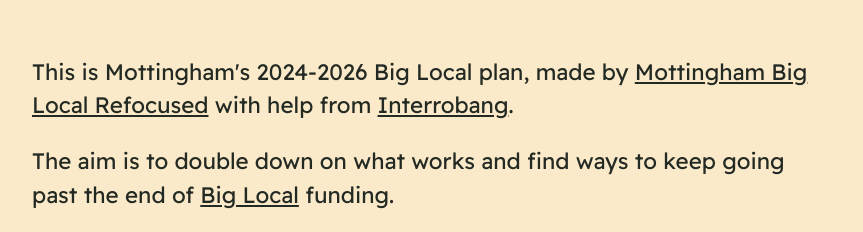
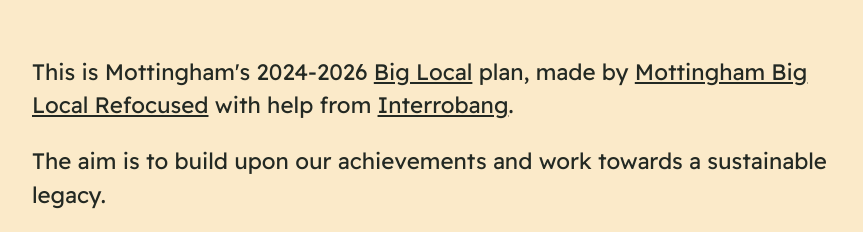
Before and after one commit to interrobang-uk/mottingham, a website built with Parcel: page src/index.html in a window 1280 px wide. Shown: the part 223-455 px from the top of the page, without its empty margins (208-1071 px from the left). Built offline with nearby package versions, Linux system fonts and the light colour scheme; a web font is replaced by a local one.

Commit message:
update wording

```diff
--- a/src/index.html
+++ b/src/index.html
@@ -33,9 +33,9 @@
 
       <h1>Mottingham Big Local</h1>
 
-      <p>This is Mottingham&apos;s 2024-2026 Big Local plan, made by <a href="https://mottinghamblr.com/">Mottingham Big Local Refocused</a> with help from <a href="https://interrobang.coop">Interrobang</a>.</p>
+      <p>This is Mottingham&apos;s 2024-2026 <a href="https://localtrust.org.uk/big-local/">Big Local</a> plan, made by <a href="https://mottinghamblr.com/">Mottingham Big Local Refocused</a> with help from <a href="https://interrobang.coop">Interrobang</a>.</p>
 
-      <p>The aim is to double down on what works and find ways to keep going past the end of <a href="https://localtrust.org.uk/big-local/">Big Local</a> funding.</p>
+      <p>The aim is to build upon our achievements and work towards a sustainable legacy.</p>
 
       <p>The idea that pulls it all together is making sustainable foundations.</p>
 
```
